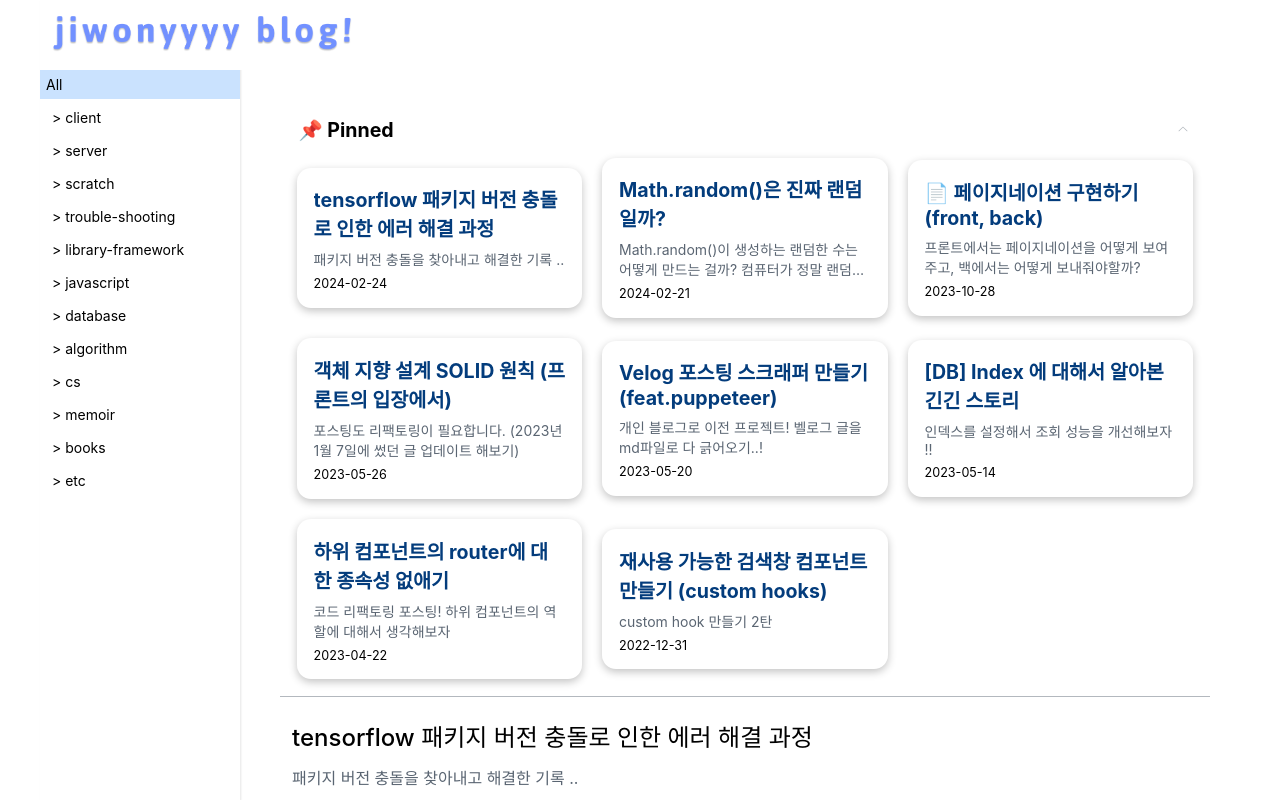
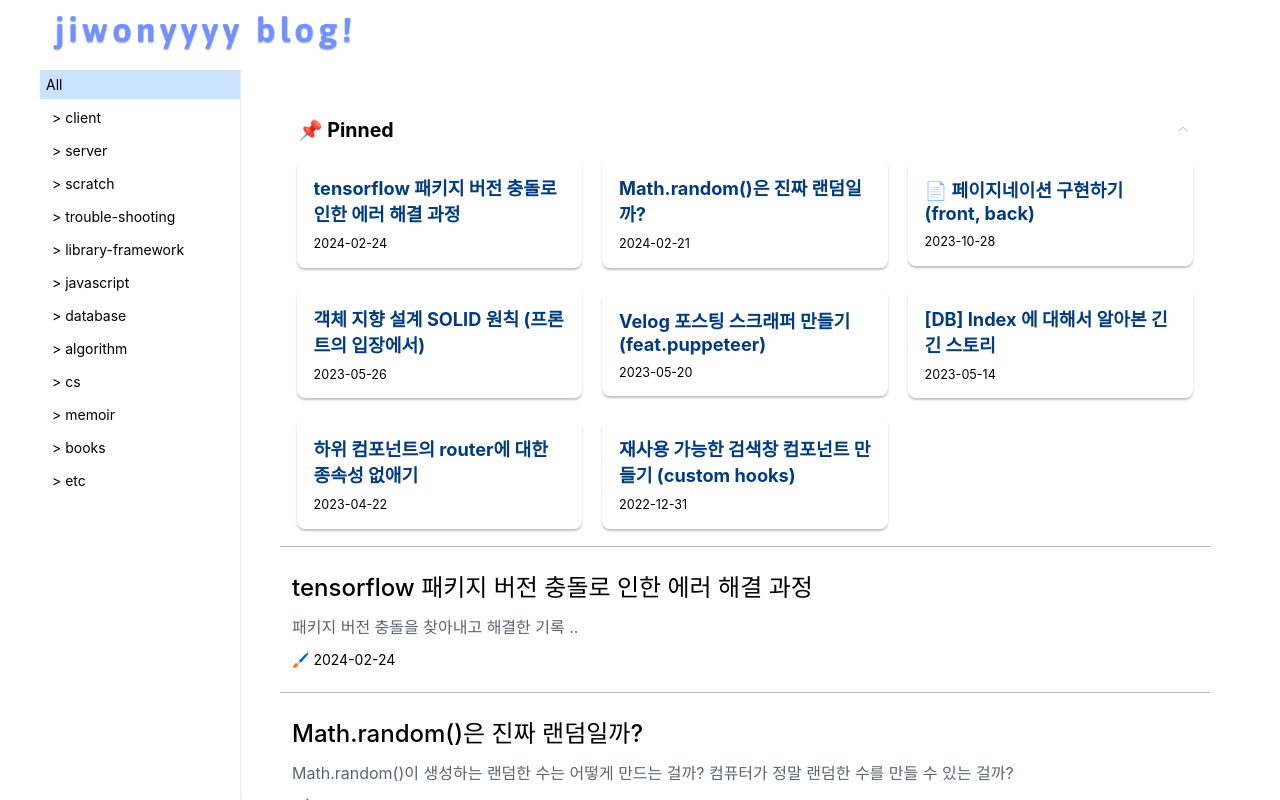
Before and after one commit to jiwony933/my-blog, a Next.js app: page /posts in a window 1280 px wide. Built offline with nearby package versions, Linux system fonts and the light colour scheme.

Commit message:
디자인 수정

```diff
--- a/src/components/blocks/Content/Style/index.ts
+++ b/src/components/blocks/Content/Style/index.ts
@@ -14,15 +14,15 @@ export const Content = styled.div<{ isMobile?: boolean }>`
   }
 
   h1 {
-    font-size: ${({ isMobile }) => (isMobile ? '22px' : '34px')};
+    font-size: ${({ isMobile }) => (isMobile ? '20px' : '32px')};
   }
 
   h2 {
-    font-size: ${({ isMobile }) => (isMobile ? '20px' : '32px')};
+    font-size: ${({ isMobile }) => (isMobile ? '18px' : '30px')};
   }
 
   h3 {
-    font-size: ${({ isMobile }) => (isMobile ? '18px' : '24px')};
+    font-size: ${({ isMobile }) => (isMobile ? '17px' : '24px')};
   }
 
   h4 {
--- a/src/components/blocks/PostList/posts/mainPosts/mainPostCard/index.tsx
+++ b/src/components/blocks/PostList/posts/mainPosts/mainPostCard/index.tsx
@@ -17,7 +17,6 @@ const MainPostCard = ({ post, isMobile }: P) => {
       <Container isMobile={isMobile}>
         <FlexColumnBox>
           <Title isMobile={isMobile}>{post.title}</Title>
-          {!isMobile && <Summary>{post.summary}</Summary>}
         </FlexColumnBox>
         <Date>{post.date}</Date>
       </Container>
--- a/src/components/blocks/PostList/posts/mainPosts/mainPostCard/styles.ts
+++ b/src/components/blocks/PostList/posts/mainPosts/mainPostCard/styles.ts
@@ -2,40 +2,40 @@ import styled from '@emotion/styled';
 import { FlexColumnBox } from 'src/styles/common';
 
 export const Container = styled(FlexColumnBox)<{ isMobile?: boolean }>`
-  box-shadow: 0px 3px 8px rgba(0, 0, 0, 0.24);
+  box-shadow: 0px 2px 2px rgba(0, 0, 0, 0.24);
   padding: 1.2rem;
   height: 100%;
   width: 100%;
-  border-radius: 1rem;
+  border-radius: 8px;
   background-color: white;
   transition: all 0.3s ease;
   justify-content: space-between;
   overflow: hidden;
-  gap: 0.5rem;
+  gap: ${({ isMobile }) => (isMobile ? '4px' : '0.2rem')};
 
   :hover {
-    box-shadow: 0px 3px 8px rgba(0, 0, 0, 0.4);
+    box-shadow: 0px 2px 2px rgba(0, 0, 0, 0.4);
     cursor: pointer;
     background-color: var(--blue50);
   }
 `;
 
 export const Title = styled.div<{ isMobile?: boolean }>`
-  font-size: ${({ isMobile }) => (isMobile ? '1.1rem' : '1.4rem')};
+  font-size: ${({ isMobile }) => (isMobile ? '1rem' : '1.3rem')};
   font-weight: 700;
   cursor: pointer;
   color: var(--blue900);
   margin-bottom: 0.5rem;
 
   display: -webkit-box;
-  -webkit-line-clamp: 2;
+  -webkit-line-clamp: ${({ isMobile }) => (isMobile ? 1 : 2)};
   -webkit-box-orient: vertical;
   overflow: hidden;
 `;
 
 export const Summary = styled.div`
   display: -webkit-box;
-  -webkit-line-clamp: 2;
+  -webkit-line-clamp: 1;
   -webkit-box-orient: vertical;
   overflow: hidden;
 
```
